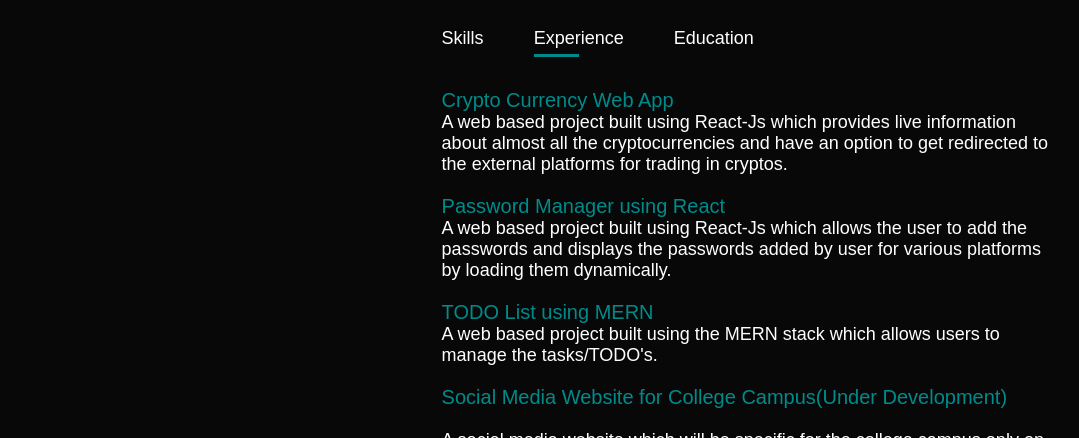
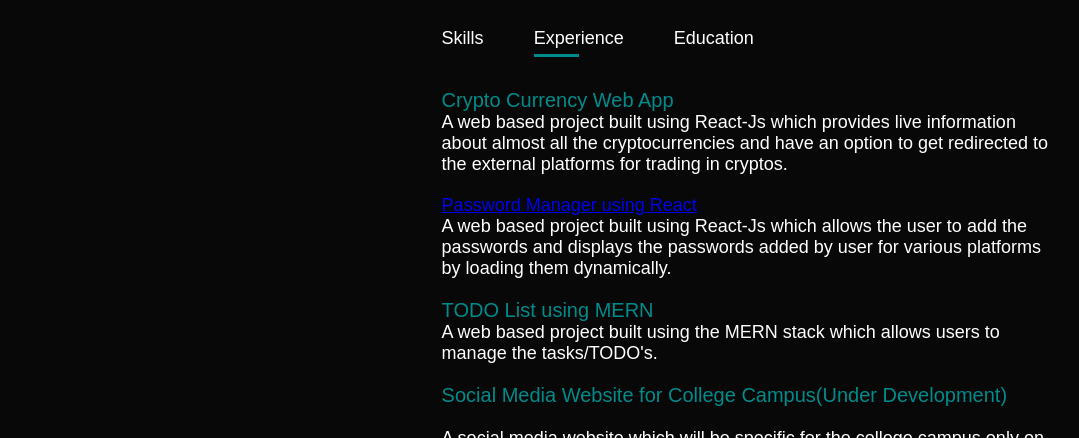
Before and after one commit to ashvedandhale07/ProfessionalPortfolio, a plain HTML site: page index.html in a window 1280 px wide. Both pictures are taken after a click on the element "Experience". Shown: the part 1181-1619 px from the top of the page, without its empty margins (96-1175 px from the left). Drawn offline with Linux system fonts and the light colour scheme.

Commit message:
Update index.html
Added a link

```diff
--- a/index.html
+++ b/index.html
@@ -61,7 +61,7 @@
                         <div class="tab-contents" id="experience">
                             <ul>
                                 <li><span>Crypto Currency Web App</span> <br>A web based project built using React-Js which provides live information about almost all the cryptocurrencies and have an option to get redirected to the external platforms for trading in cryptos.</li>
-                                <li><span>Password Manager using React</span><br>A web based project built using React-Js which allows the user to add the passwords and displays the passwords added by user for various platforms by loading them dynamically.</li>
+                                <li><a href="https://github.com/ashvedandhale07/passwordmanager">Password Manager using React</a><br>A web based project built using React-Js which allows the user to add the passwords and displays the passwords added by user for various platforms by loading them dynamically.</li>
                                 <li><span>TODO List using MERN</span><br>A web based project built using the MERN stack which allows users to manage the tasks/TODO's.
                                 </li>
                                 <li><span>Social Media Website for College Campus(Under Development)</span><br><br> A social media website which will be specific for the college campus only on which students from same college can connect to each other easily.</li>
```
